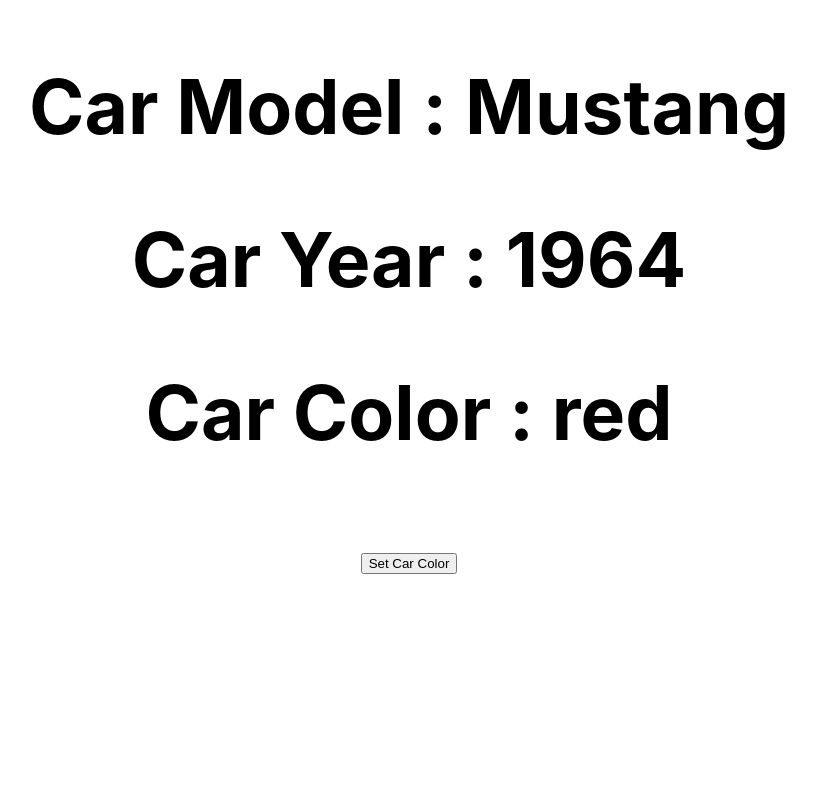
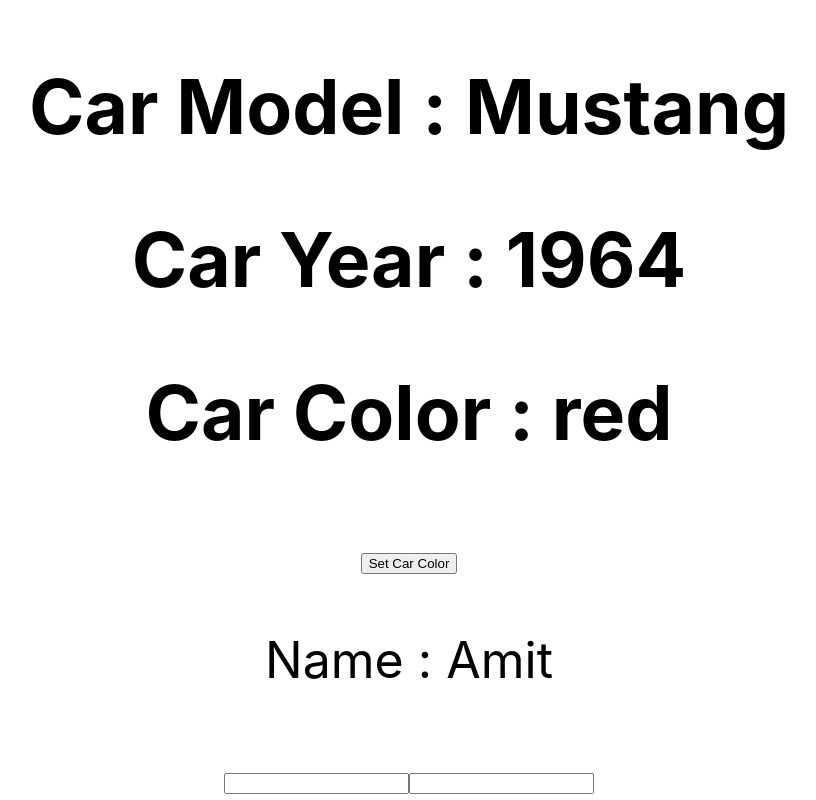
Before and after one commit to amit15000/demoshopapp, a React (Create React App) app: page / in a window 1280 px wide. Shown: the part 215-1015 px from the top of the page, without its empty margins (231-1047 px from the left). Before the commit the page ends 800 px from the top, so only its background shows below. Built offline with nearby package versions, Linux system fonts and the light colour scheme.

Commit message:
To show the time elapsed on webite

```diff
--- a/src/App.js
+++ b/src/App.js
@@ -2,7 +2,21 @@
 import "./components/Item";
 // import Item from "./components/Item";
 import Car from "./components/Car";
+import { useEffect, useState } from "react";
+let i =0;
 function App() {
+  useEffect(()=>{
+
+    console.log(i++);
+
+  })
+const [ name, setName]=useState("Amit")
+const updateName=(prams)=>{
+  console.log(prams.target.value)
+  const newName=prams.target.value;
+  setName(newName)
+}
+  console.log("Amit");
   return (
     <div className="App">
       Amit Maurya
@@ -10,6 +24,10 @@
       <Item name="Kumar" />
       <Item name="Maurya" /> */}
       <Car></Car>
+      <p>Name : {name}</p>
+      <input onChange={updateName}></input>
+      <input></input>
+
     </div>
   );
 }
```
